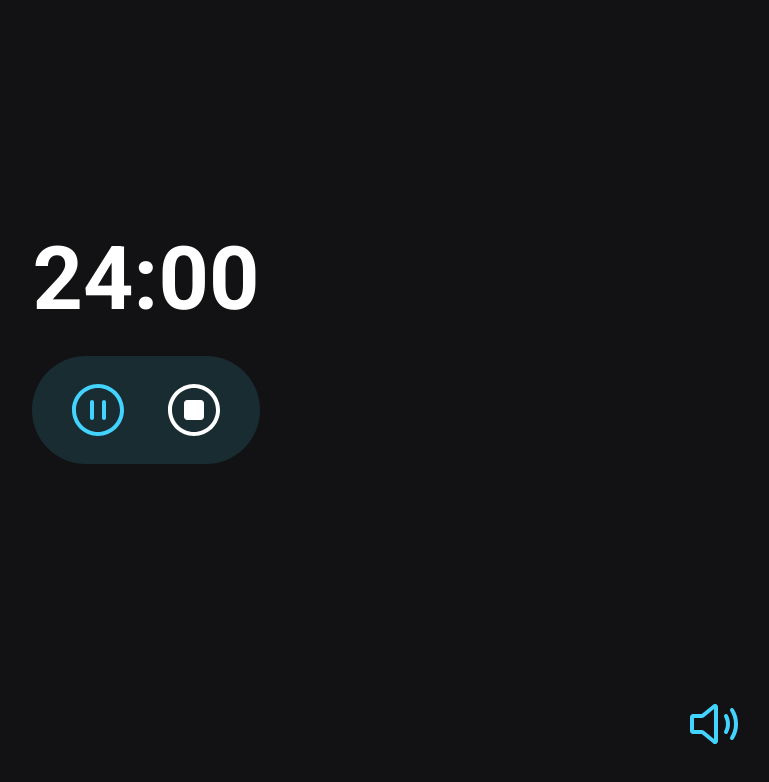
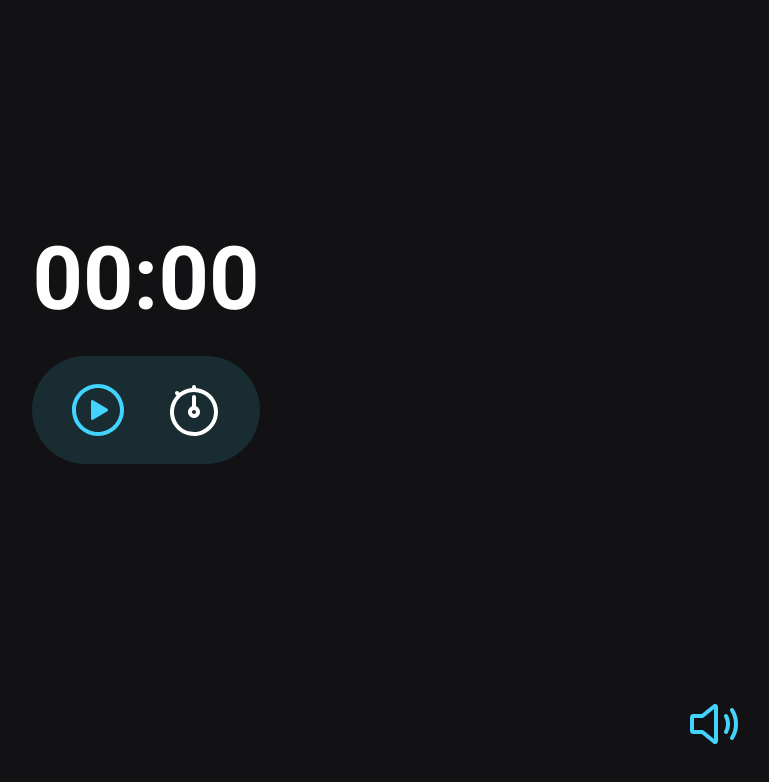
Before and after one commit to Felipe-Monte/focus-timer, a plain HTML site: page index.html in a window 1280 px wide. Both pictures are taken after a click on the button 591 px from the left and 409 px from the top of the page. Shown: the whole page, without its empty margins (494-1263 px from the left). Drawn offline with Linux system fonts and the light colour scheme.

Commit message:
update timer js

```diff
--- a/index.html
+++ b/index.html
@@ -13,7 +13,7 @@
   <div class="container-wrapper">
     <main>
       <div class="timer">
-        <span id="minutes">25</span>
+        <span id="minutes">02</span>
         <span>:</span>
         <span id="seconds">00</span>
       </div>
--- a/js/main.js
+++ b/js/main.js
@@ -5,6 +5,7 @@ const buttonStop = document.querySelector('#stop')
 
 let minutesDisplay = document.querySelector('#minutes')
 let secondsDisplay = document.querySelector('#seconds')
+let userMinutes = "00"
 
 function resetTimerDisplay() {
   buttonPause.classList.add('hide')
@@ -13,44 +14,55 @@ function resetTimerDisplay() {
   buttonSet.classList.remove('hide')
 }
 
-function countdouwn() {
+function updateTimerDisplay(minutes, seconds) {
+  minutesDisplay.textContent = String(minutes).padStart(2, "0")
+  secondsDisplay.textContent = String(seconds).padStart(2, "0")
+}
+
+function countdown() {
   setTimeout(function () {
+    let seconds = Number(secondsDisplay.textContent)
     let minutes = Number(minutesDisplay.textContent)
-    let seconds = Number(secondsDisplay.textContent)
 
-    secondsDisplay.textContent = "00"
-
-    if (minutes <= 0) {
+    if (minutes == 0 && seconds == 0) {
+      updateTimerDisplay(userMinutes, 0)
       resetTimerDisplay()
       return
     }
 
     if (seconds <= 0) {
-      seconds = 2
+      seconds = 60
 
-      minutesDisplay.textContent = String(minutes - 1).padStart(2, "0")
+      // minutesDisplay.textContent = String(--minutes).padStart(2, "0")
+      updateTimerDisplay(--minutes, seconds)
     }
 
-    secondsDisplay.textContent = String(seconds - 1).padStart(2, "0")
+    // secondsDisplay.textContent = String(--seconds).padStart(2, "0")
+    updateTimerDisplay(minutes, String(--seconds))
+    countdown()
+  }, 10)
+}
 
-
-    countdouwn()
-  }, 1000)
-}
 
 buttonPlay.addEventListener('click', function () {
   buttonPlay.classList.add('hide')
   buttonPause.classList.remove('hide')
   buttonSet.classList.add('hide')
   buttonStop.classList.remove('hide')
-  countdouwn()
+  countdown()
 })
 
 buttonPause.addEventListener('click', function () {
+  buttonPlay.classList.remove('hide')
+  buttonPause.classList.add('hide')
+})
+
+buttonStop.addEventListener('click', function () {
   resetTimerDisplay()
 })
 
 buttonSet.addEventListener('click', function () {
-  let minutes = prompt("Quantos minutos ?")
-  minutesDisplay.textContent = String(minutes).padStart(2, "0")
+  userMinutes = prompt("Quantos minutos ?")
+  // minutesDisplay.textContent = String(minutes).padStart(2, "0")
+  updateTimerDisplay(String(userMinutes), 0)
 })
```
